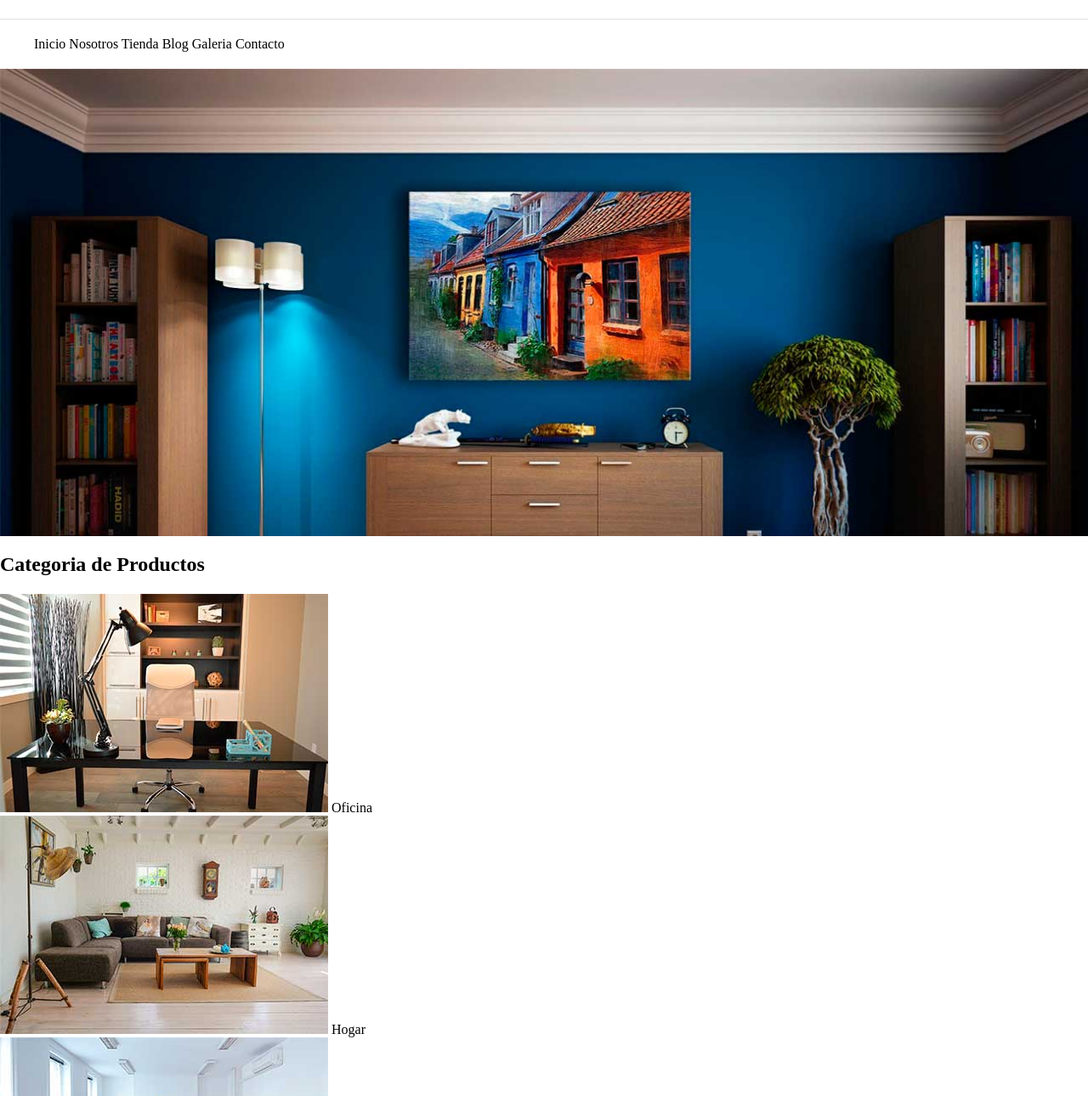
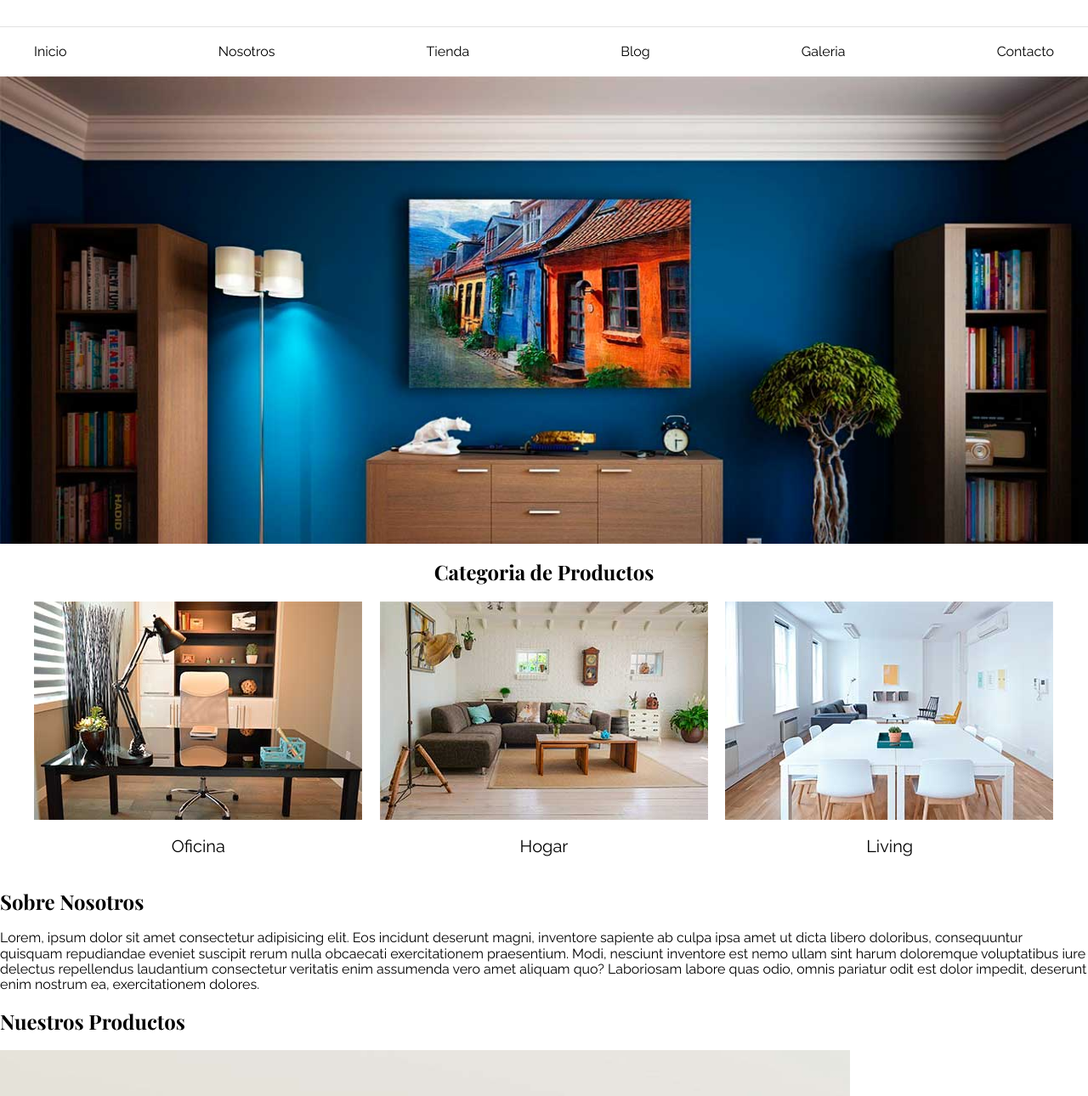
Before and after one commit to Abel9013/ecomerce-muebles, a plain HTML site: page index.html in a window 1280 px wide. Shown: the part 115-1405 px from the top of the page at 85% size. Drawn offline with nearby package versions, Linux system fonts and the light colour scheme.

Commit message:
nav nosotros grid rems

```diff
--- a/css/style.css
+++ b/css/style.css
@@ -1,28 +1,46 @@
 html {
     box-sizing: border-box;
+    font-size: 62.5%;  /* 1rem = 10px */
 }
 *, *:before, *:after {
     box-sizing: inherit;
 }
 /* Globales */
+h1, h2, h3{
+    font-family: 'Playfair Display', serif;
+}
+
+
+body{
+    font-family: 'Raleway', sans-serif;
+    font-size: 1.6rem;
+}
+h3{
+    font-size: 3rem;
+}
 a{
     text-decoration: none;
     color: #000;
 }
+img{
+    max-width: 100%;
+    display: block;/* Para cubrir todo el alto */
+}
 .contenedor{
-    max-width: 1200px;
+    max-width: 120rem;
     margin: 0 auto;
 }
 .nombre-sitio{
-    margin-top: 50px;
-    margin-bottom: 50px;
+    font-size: 4rem;
+    margin-top: 5rem;
+    margin-bottom: 5rem;
     text-align: center;
 }
 .nombre-sitio span{
     color: #037bc0;
 }
 .contenedor-navegacion{
-    border-top: 1px solid #e1e1e1;
+    border-top: .1rem solid #e1e1e1;
 }
 .nav-principal{
     /*
@@ -30,12 +48,34 @@ a{
     border-top-style: solid;
     border-color: #e1e1e1;
     */
-
-    padding: 20px 0;
+    display: flex;
+    padding: 2rem 0;
+    justify-content: space-between;
 }
 .hero{
     background-image: url("../img/principal.jpg");
     background-repeat: no-repeat;
     background-size: cover;
-    height: 550px;
+    height: 55rem;
 }
+.listado-categorias{
+    display: grid;
+    grid-template-columns: repeat(3,1fr);
+    gap: 2rem;
+}
+.categorias h2{
+    text-align: center;
+
+}
+.categoria a{
+    display: block;
+    text-align: center;
+    padding: 2rem;
+    font-size: 2rem;
+}
+.categoria a:hover {
+    background-color: #037bc0;
+    color: #fff;
+    border-bottom-left-radius:10px;
+    border-bottom-right-radius:10px;
+}
--- a/index.html
+++ b/index.html
@@ -6,6 +6,9 @@
     <meta name="viewport" content="width=device-width, initial-scale=1.0">
     <title>Muebleria Pablito</title>
     <link rel="stylesheet" href="css/normal.css">
+    <link rel="preconnect" href="https://fonts.googleapis.com">
+    <link rel="preconnect" href="https://fonts.gstatic.com" crossorigin>
+    <link href="https://fonts.googleapis.com/css2?family=Playfair+Display:wght@700&family=Raleway:wght@400;700;900&display=swap" rel="stylesheet">
     <link rel="stylesheet" href="css/style.css">
 </head>
 <body>
@@ -23,22 +26,24 @@
         </nav>
     </div>
     <div class="hero">
-
+<!-- Imagen desde CSS -->
     </div>
 
-    <section>
-        <h2>Categoria de Productos</h2>
-        <div>
+    <section class="contenedor categorias">
+        <h2>Categoria de <span>Productos</span></h2>
+        <div class="listado-categorias">
+            <div class="categoria">
                 <img src="img/categoria1.jpg" alt="escritorio"/>
                 <a href="#">Oficina</a>
             </div>
-        <div>
+            <div class="categoria">
                 <img src="img/categoria2.jpg" alt="escritorio"/>
                 <a href="#">Hogar</a>
             </div>
-        <div>
+            <div class="categoria">
                 <img src="img/categoria3.jpg" alt="escritorio"/>
                 <a href="#">Living</a>
+            </div>
         </div>
     </section>
     <section class="sobre-nosotros">
```
Lines whose indentation alone changed are shown as unchanged.
